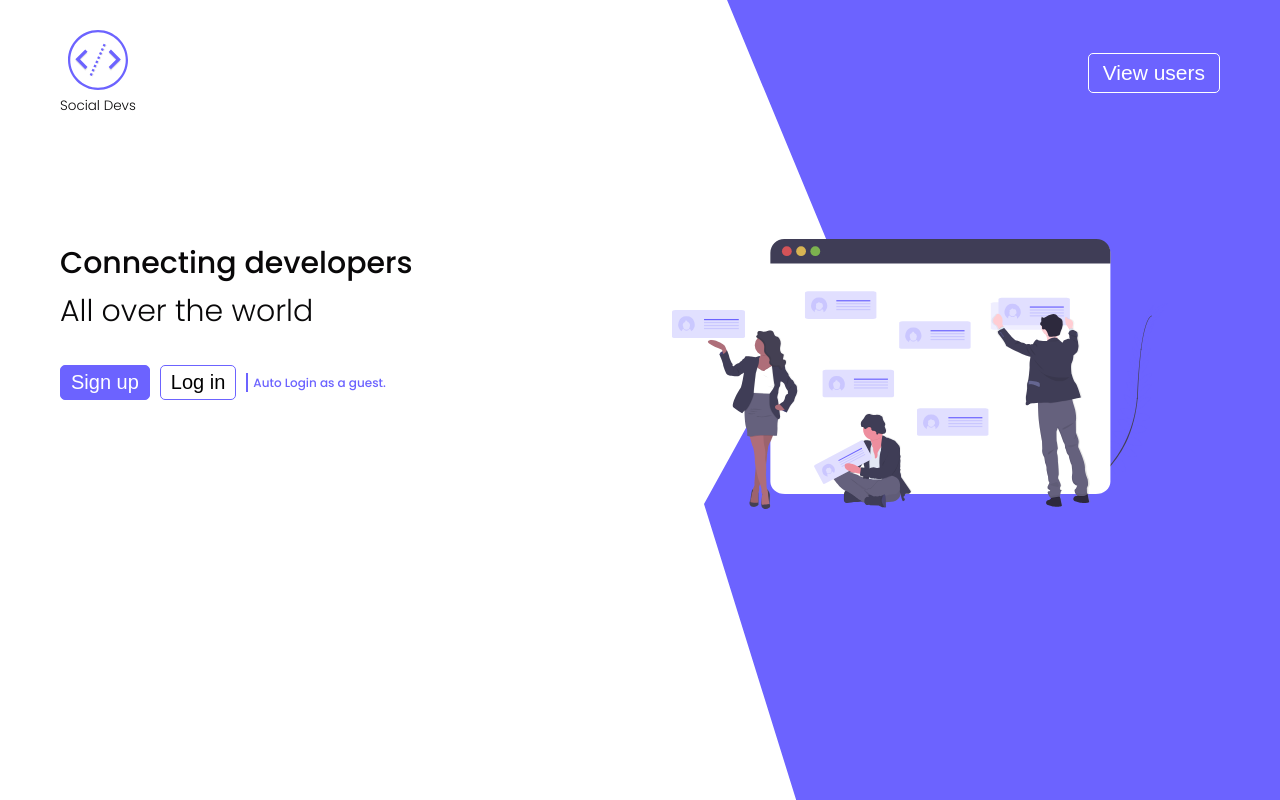
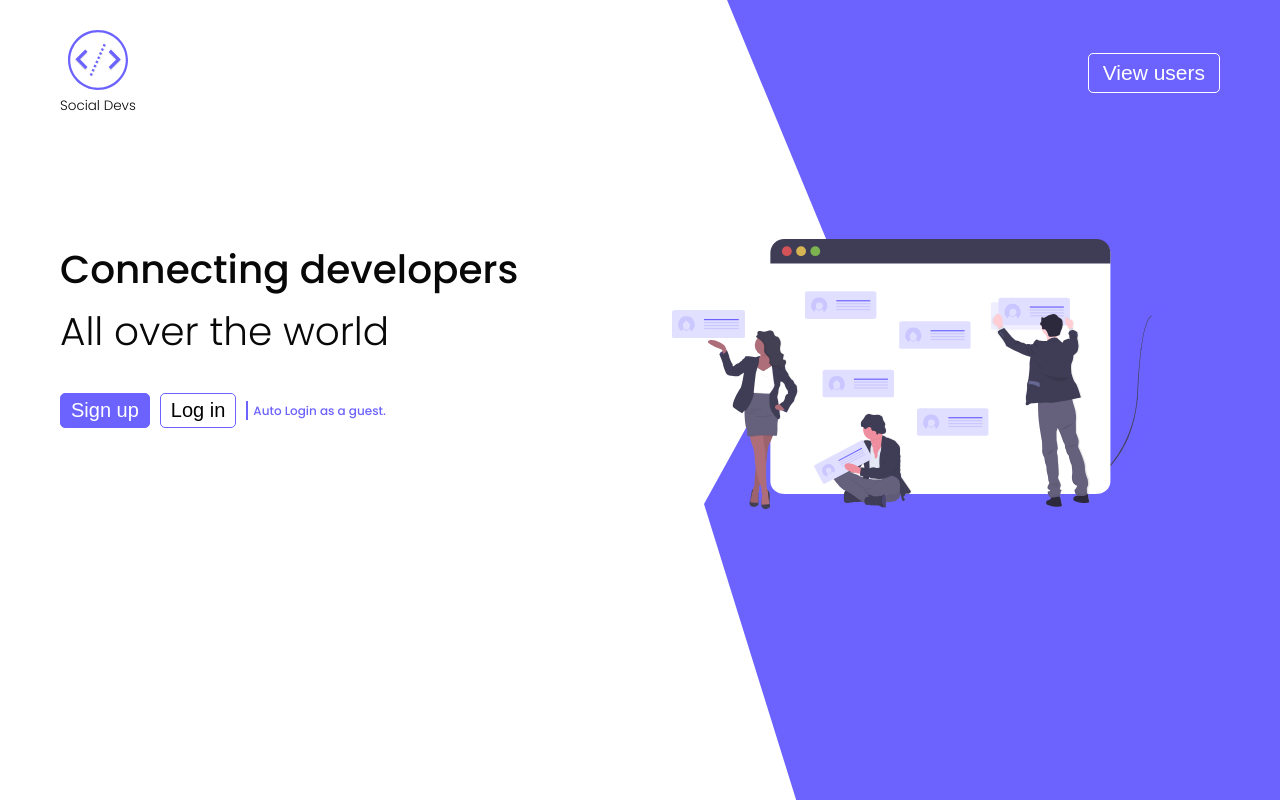
Before and after one commit to mansouryoussef/SocialDevs, a React (Create React App) app in the folder social-devs-frontend/: page / in a window 1280 px wide. Built offline with nearby package versions, Linux system fonts and the light colour scheme; no server answers.

Commit message:
Changed: Home component's header font size

```diff
--- a/social-devs-frontend/src/components/Layout/NavBar/ListItems/LoggedinItems/LoggedinItems.jsx
+++ b/social-devs-frontend/src/components/Layout/NavBar/ListItems/LoggedinItems/LoggedinItems.jsx
@@ -4,7 +4,7 @@ import Styles from './LoggedinItems.module.scss';
 import Burger from '../../Burger/Burger';
 import IconButton from 'components/Shared/Buttons/IconButton/IconButton';
 import IconButtonWhite from 'components/Shared/Buttons/IconButtonWhite/IconButtonWhite';
-import { Link, useHistory } from 'react-router-dom';
+import { Link } from 'react-router-dom';
 
 // import { handleSignout } from 'service/auth';
 
@@ -18,8 +18,6 @@ import signout from 'assets/img/icons/signout.svg';
 import signoutWhite from 'assets/img/icons/signoutWhite.svg';
 
 export default function LoggedinItems({ setIsLoggedin }) {
-	let history = useHistory();
-
 	const [open, setOpen] = useState(false);
 
 	const handleToggle = () => {
--- a/social-devs-frontend/src/pages/Home/Home.module.scss
+++ b/social-devs-frontend/src/pages/Home/Home.module.scss
@@ -44,7 +44,7 @@
 			.header {
 				h1,
 				h2 {
-					font-size: $font-xl;
+					font-size: $font-xl * 1.3;
 
 					@include md {
 						font-size: $font-lg;
```
